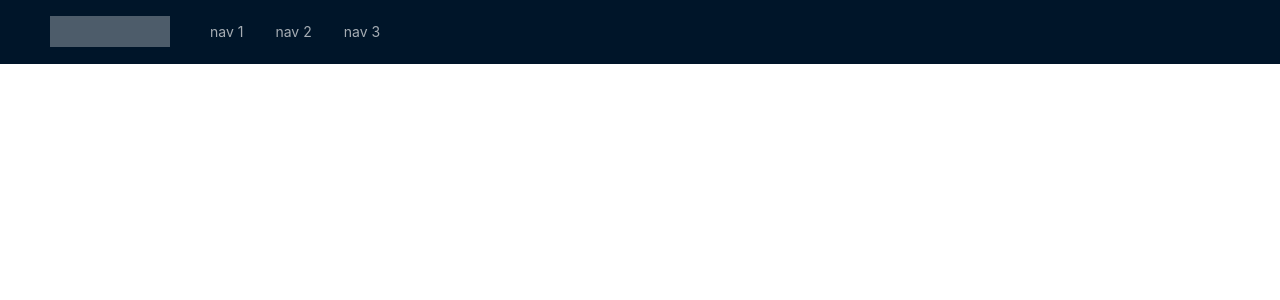
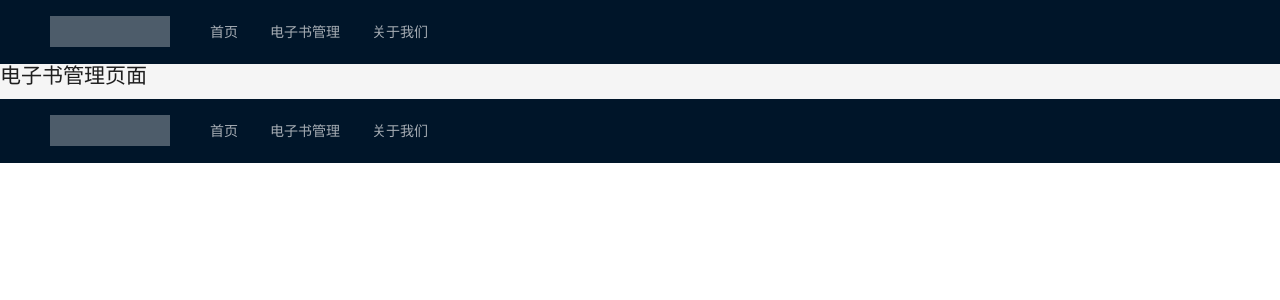
Before and after one commit to ambitionTNT/wiki, a Vue app in the folder web/: page /admin/ebook in a window 1280 px wide. Before the commit this address had no page. Shown: the top 300 px of the page. Built offline with nearby package versions, Linux system fonts and the light colour scheme.

Commit message:
6-3 更改菜单栏

```diff
--- a/web/src/App.vue
+++ b/web/src/App.vue
@@ -2,6 +2,7 @@
   <a-layout>
     <the-header></the-header>
       <router-view></router-view>
+    <the-footer></the-footer>
   </a-layout>
 </template>
 
--- a/web/src/components/the-header.vue
+++ b/web/src/components/the-header.vue
@@ -7,9 +7,18 @@
         mode="horizontal"
         :style="{ lineHeight: '64px' }"
     >
-      <a-menu-item key="1">nav 1</a-menu-item>
-      <a-menu-item key="2">nav 2</a-menu-item>
-      <a-menu-item key="3">nav 3</a-menu-item>
+      <a-menu-item key="/">
+        <router-link to="/">首页</router-link>
+
+      </a-menu-item>
+      <a-menu-item key="/admin/ebook">
+        <router-link to="/admin/ebook">电子书管理</router-link>
+
+      </a-menu-item>
+      <a-menu-item key="/about">
+        <router-link to="/about">关于我们</router-link>
+
+      </a-menu-item>
     </a-menu>
   </a-layout-header>
 </template>
--- a/web/src/router/index.ts
+++ b/web/src/router/index.ts
@@ -1,6 +1,7 @@
 import { createRouter, createWebHistory, RouteRecordRaw } from 'vue-router'
 import Home from '../views/home.vue'
 import About from '../views/about.vue'
+import AdminEbook from '../views/admin/admin-ebook.vue'
 
 const routes: Array<RouteRecordRaw> = [
   {
@@ -17,7 +18,12 @@ const routes: Array<RouteRecordRaw> = [
     // this generates a separate chunk (about.[hash].js) for this route
     // which is lazy-loaded when the route is visited.
     // component: () => import(/* webpackChunkName: "about" */ '../views/about.vue')
-  }
+  },
+  {
+    path: '/admin/ebook',
+    name: 'adminEbook',
+    component: AdminEbook
+  },
 ]
 
 const router = createRouter({
--- a/web/src/views/about.vue
+++ b/web/src/views/about.vue
@@ -1,6 +1,6 @@
 <template>
   <div class="about">
-    <h1>关于我们</h1>
+    <h1>This is an about page</h1>
 
   </div>
 </template>
--- /dev/null
+++ b/web/src/views/admin/admin-ebook.vue
@@ -0,0 +1,6 @@
+<template>
+  <div class="admin">
+    <h1>电子书管理页面</h1>
+
+  </div>
+</template>
```
Also changed, not shown: web/.eslintrc.js.
